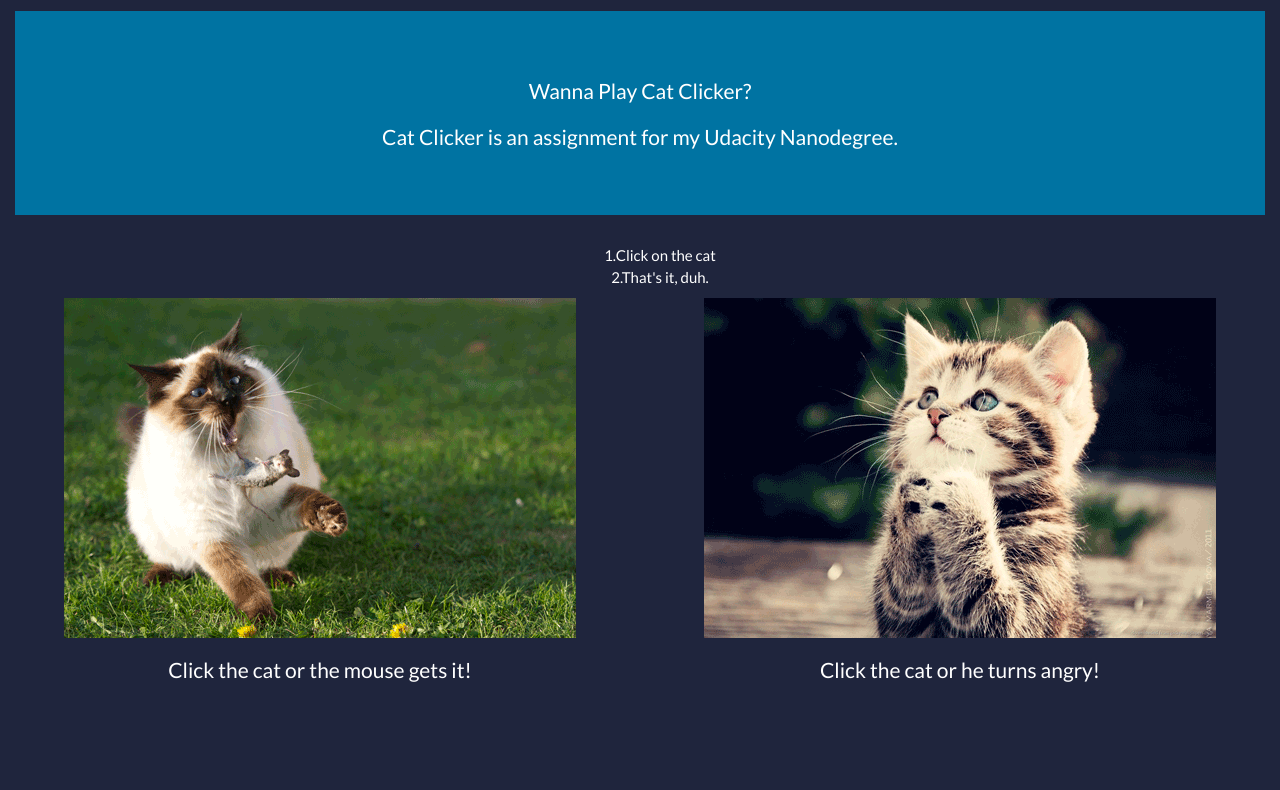
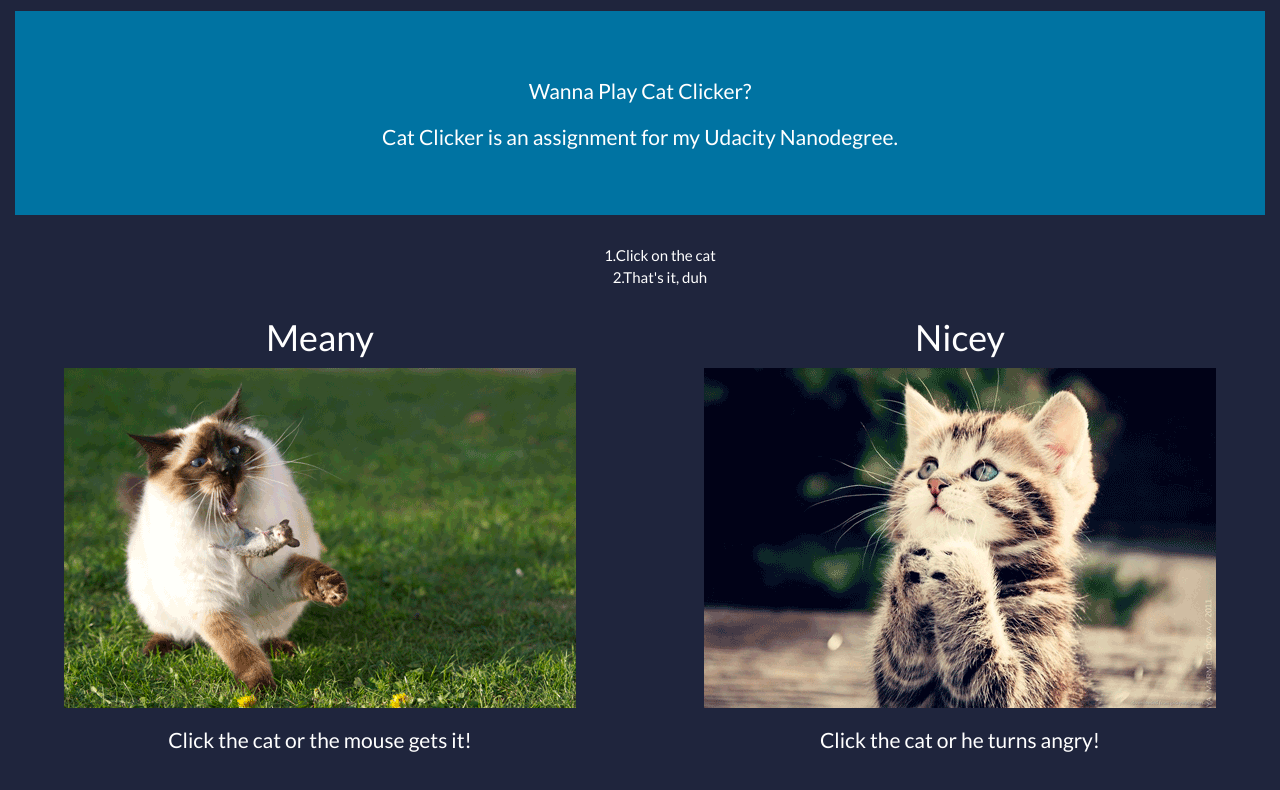
Before and after one commit to elizabethsn7/catclicker, a plain HTML site: page index.html in a window 1280 px wide. Drawn offline with nearby package versions, Linux system fonts and the light colour scheme.

Commit message:
lost something in translation

```diff
--- a/index.html
+++ b/index.html
@@ -18,6 +18,7 @@
 		<script src="http://ajax.googleapis.com/ajax/libs/jquery/1.10.2/jquery.min.js"></script>
 		<script type="text/javascript" src="js/script.js"></script>
 		<script src="js/bootstrap.min.js"></script>
+		<script src="js/libs/jquery.min.js"></script>
 		<title>Cat Clicker</title>
 
 	</head>
@@ -30,8 +31,16 @@
 			</div>
 				<ul>
 					<li>1.Click on the cat</li>
-					<li>2.That's it, duh.</li>
+					<li>2.That's it, duh</li>
 				</ul>
+			<div class = "row">
+				<div class="col-md-6">
+					<h1 id= "cat-name1"></h1>
+				</div>
+				<div class="col-md-6">
+					<h1 id= "cat-name2"></h1>
+				</div>
+        	</div>
 
 			<div class= "row">
 			<div class= "col-md-6">
--- a/js/script.js
+++ b/js/script.js
@@ -1,16 +1,23 @@
 $(document).ready(function() {
 
-	var meanie = 0
-	var nicey = 0
+	var catName1 = 'Meany';
+	var catName2 = 'Nicey';
+	var counter1 = 0;
+	var counter2 = 0;
+
+	$('#cat-name1').html(catName1);
+	$('#cat-name2').html(catName2);
+
 
 	$('#meanPic').click(function() {
-		meanie++;
-		$('#meanCounter').html('You clicked ' + meanie +  ' times');
+		counter1++;
+		$('#meanCounter').html('You clicked ' + catName1 + ' ' + counter1 +  ' times');
 		console.log("# of clicks");
 	})
+
 	$('#cutePic').click(function() {
-		nicey++;
-		$('#cuteCounter').html('You clicked ' + nicey +  ' times');
+		counter2++;
+		$('#cuteCounter').html('You clicked ' + catName2 + ' ' + counter2 +  ' times');
 		console.log("# of clicks");
 	})
 })
```
